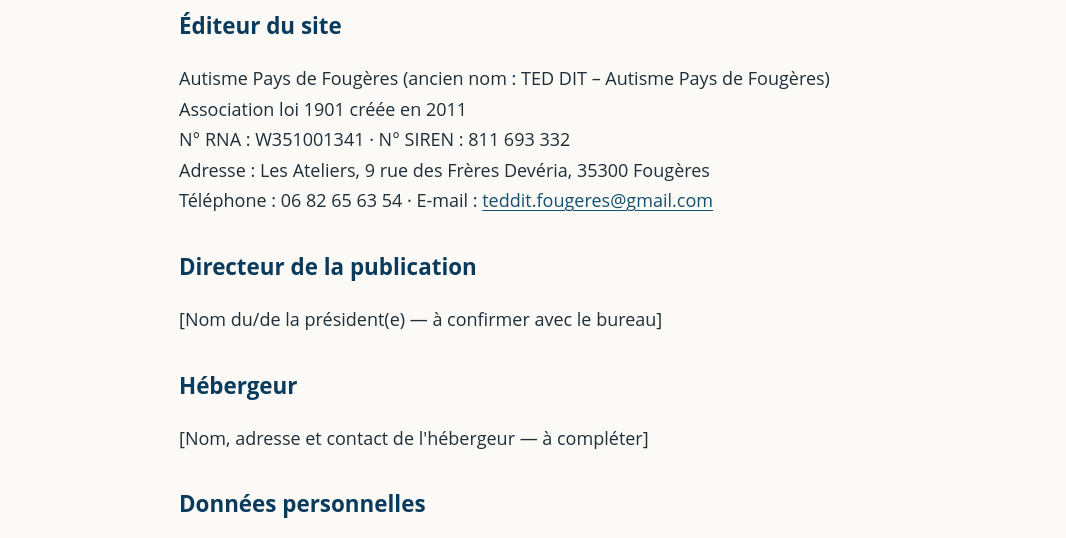
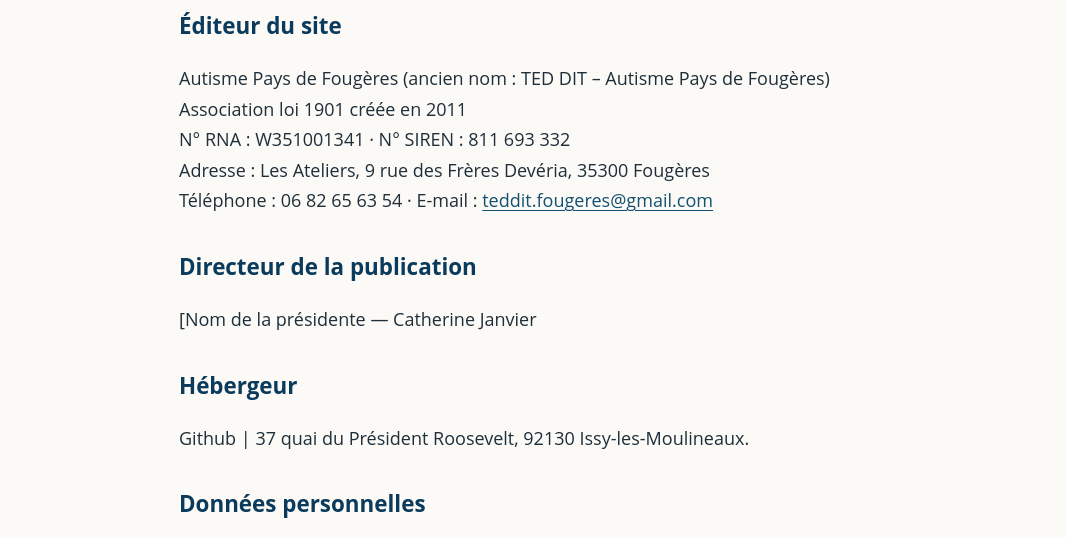
Before and after one commit to WebiZion-fr/Teddy_autisme_paysdefougeres, a plain HTML site: page mentions-legales.html in a window 1280 px wide. Shown: the part 209-747 px from the top of the page, without its empty margins (113-1179 px from the left). Drawn offline with Linux system fonts and the light colour scheme.

Commit message:
Update mentions-legales.html

```diff
--- a/mentions-legales.html
+++ b/mentions-legales.html
@@ -151,11 +151,11 @@ footer.site img { width: 5rem; background: #fff; border-radius: 50%; padding: .3
 
       <h2>Directeur de la publication</h2>
       <!-- TODO : à confirmer avec le bureau actuel (la présidente selon le CRA Bretagne : Catherine Janvier) -->
-      <p>[Nom du/de la président(e) — à confirmer avec le bureau]</p>
+      <p>[Nom de la présidente — Catherine Janvier</p>
 
       <h2>Hébergeur</h2>
       <!-- TODO : renseigner l'hébergeur choisi -->
-      <p>[Nom, adresse et contact de l'hébergeur — à compléter]</p>
+      <p>Github | 37 quai du Président Roosevelt, 92130 Issy-les-Moulineaux.</p>
 
       <h2>Données personnelles</h2>
       <p>Ce site ne dépose pas de cookies de suivi. Les données transmises par e-mail ou par téléphone ne servent qu'à répondre aux demandes. Vous pouvez exercer vos droits d'accès, de rectification et de suppression en écrivant à l'adresse de contact ci-dessus. Les paiements (adhésions, dons) sont gérés par la plateforme HelloAsso, selon sa propre politique de confidentialité.</p>
```
